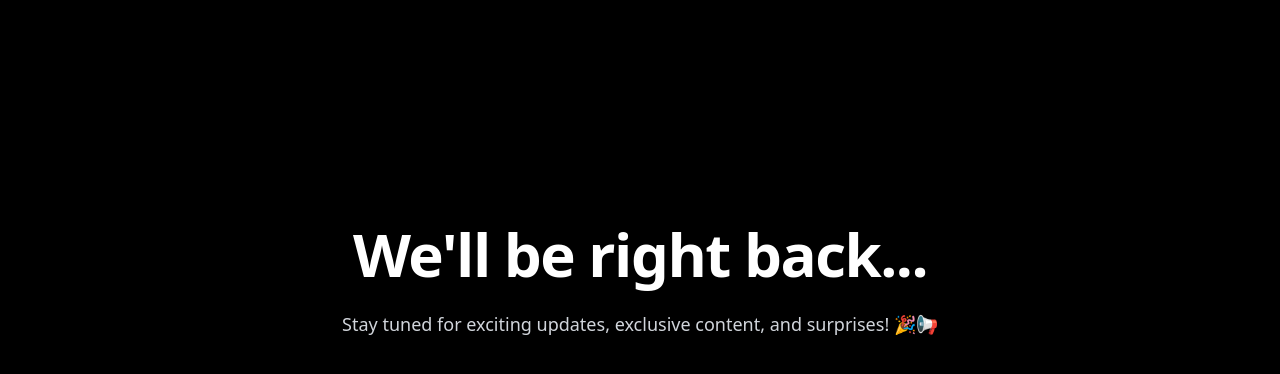
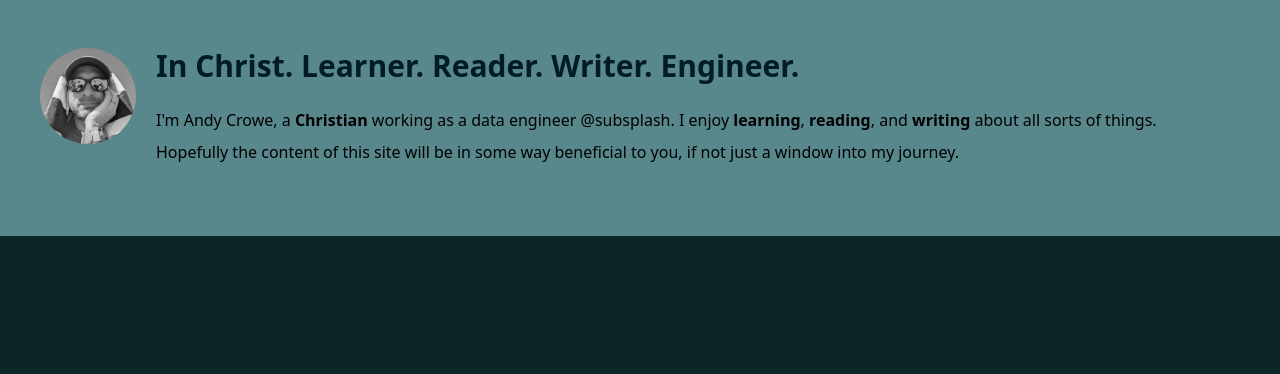
Before and after one commit to crowemi/crowemi, a Next.js app: page / in a window 1280 px wide. Shown: the top 374 px of the page. Built offline with nearby package versions, Linux system fonts and the light colour scheme.

Commit message:
updated home page

```diff
--- a/src/app/layout.tsx
+++ b/src/app/layout.tsx
@@ -13,7 +13,7 @@ export default function RootLayout({ children }) {
 
     return (
         <html lang="en">
-        <body className="bg-black">{children}</body>
+            <body className="bg-five">{children}</body>
         </html>
     );
 }
--- a/src/app/page.tsx
+++ b/src/app/page.tsx
@@ -1,14 +1,28 @@
 export default function Page() {
     return (
-        <div className="mx-auto max-w-2xl py-32 sm:py-48 lg:py-56">
-            <div className="text-center">
-                <h1 className="text-4xl font-bold tracking-tight text-white sm:text-6xl">
-                    We'll be right back...
-                </h1>
-                <p className="mt-6 text-lg leading-8 text-gray-300">
-                    Stay tuned for exciting updates, exclusive content, and surprises! 🎉📢
-                </p>
+        <>
+            <div className="container-fluid bg-four py-12">
+                <div className="px-10 flex flex-grow">
+                    <div className="min-h-24 min-w-24">
+                        <img
+                            className="inline-block h-24 w-24 rounded-full"
+                            src="avatar.jpg"
+                            alt="Andy Crowe"
+                        />
+                    </div>
+                    <div className="px-5">
+                    <div className="font-extrabold text-one text-3xl text-left">
+                        In Christ. Learner. Reader. Writer. Engineer.
+                    </div>
+                    <div className="leading-loose py-5">
+                        I'm Andy Crowe, a <span className="font-extrabold">Christian</span> working as a data engineer <a href="#">@subsplash</a>.
+                        I enjoy <span className="font-extrabold">learning</span>, <span className="font-extrabold">reading</span>, and <span className="font-extrabold">writing</span> about all sorts of things.
+                        Hopefully the content of this site will be in some way beneficial to you, if not just a window into my journey.
+                    </div>
+                    </div>
+
+                </div>
             </div>
-        </div>
+        </>
     )
 }
--- a/tailwind.config.js
+++ b/tailwind.config.js
@@ -10,6 +10,14 @@ module.exports = {
   ],
   theme: {
     extend: {},
+    colors: {
+      white: '#FFFFFF',
+      one: '#011C26',
+      two: '#2E4D59',
+      three: '#406973',
+      four: '#58878C',
+      five: '#0B2624'
+    }
   },
   plugins: [],
 }
```
Also changed, not shown: public/avatar.jpg (added), 1 other file (tests, documents, lock files or other folders).
